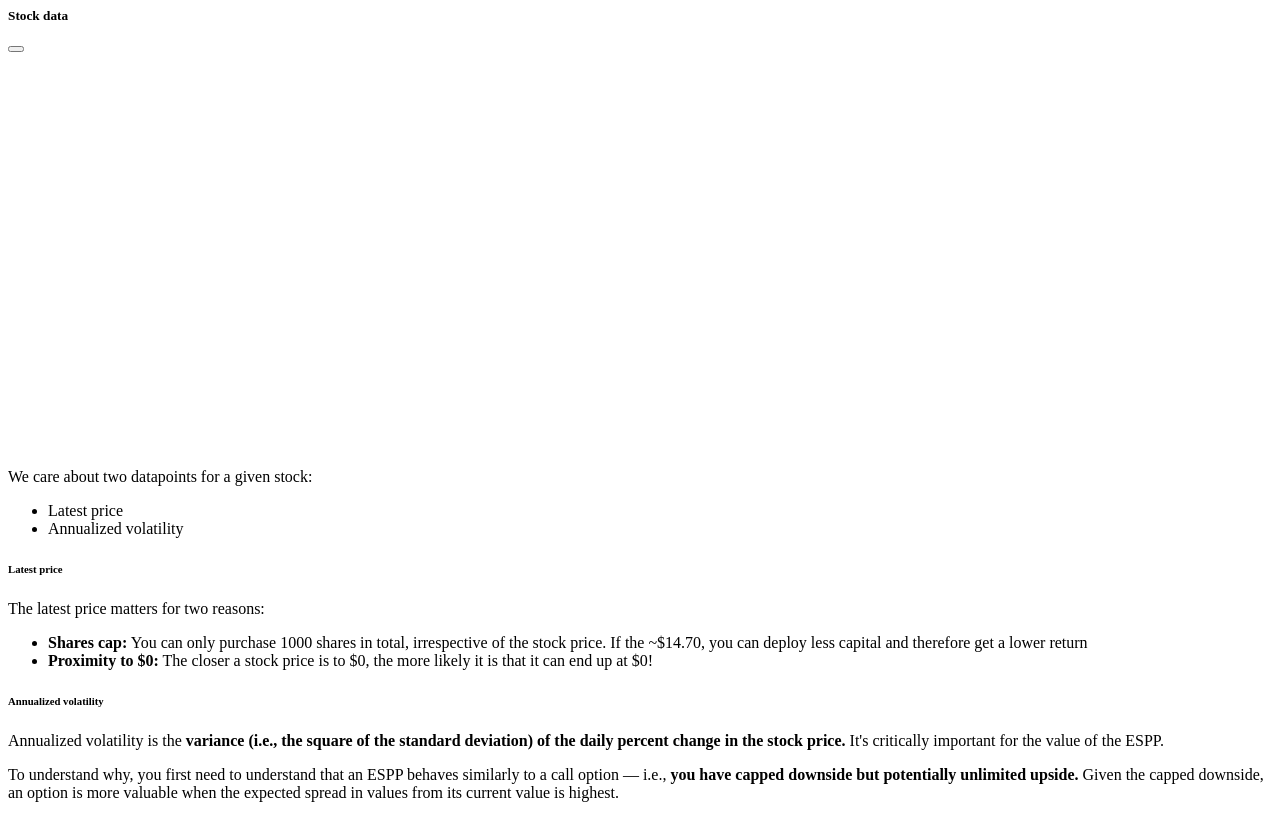
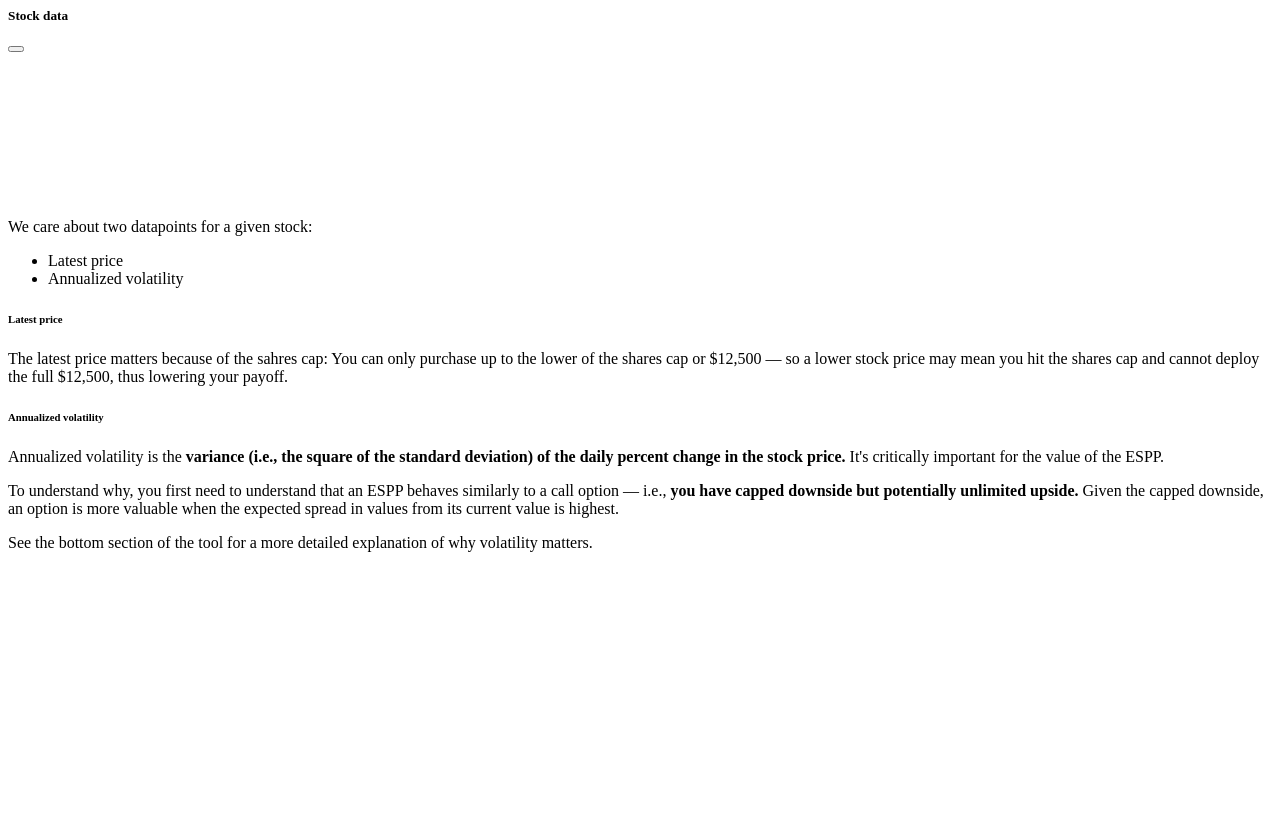
Before and after one commit to edelgm6/espp-payoff, a Django app: template templates/stock-modal.html in a window 1280 px wide. After the commit the page ends 552 px from the top, so only its background shows below. Run offline with Django 3.2, Linux system fonts and the light colour scheme; the template is opened without the code that fills it, so the values that code supplies are empty; a map, chart or similar area stays blank.

Commit message:
Updated modal

```diff
--- a/templates/stock-modal.html
+++ b/templates/stock-modal.html
@@ -8,7 +8,7 @@
       <div class="modal-body">
         <div class="modal-body">
 
-          <div class="row" style="height: 400px">
+          <div class="row">
             <div class="col">
               <canvas id="price-history"></canvas>
             </div>
@@ -20,24 +20,19 @@
           <li>Annualized volatility</li>
         </ul>
         <h6>Latest price</h6>
-        <p>The latest price matters for two reasons:
-          <ul>
-            <li><strong>Shares cap:</strong> You can only purchase 1000 shares in total,
-              irrespective of the stock price. If the ~$14.70, you can deploy less capital and therefore
-              get a lower return
-            </li>
-            <li><strong>Proximity to $0:</strong> The closer a stock price is to $0, the more likely it is that it can end up at $0!</li>
-          </ul>
+        <p>The latest price matters because of the sahres cap: You can only purchase up to the lower of the shares cap or $12,500 —
+              so a lower stock price may mean you hit the shares cap and cannot deploy the full $12,500, thus lowering your payoff.
         </p>
 
         <h6>Annualized volatility</h6>
         <p>Annualized volatility is the <strong>variance (i.e., the square of the standard deviation) of the daily
           percent change in the stock price.</strong> It's critically important for the value of the ESPP.</p>
 
-        <p>To understand why, you first need to understand that an ESPP behaves similarly to a call option — i.e.,
+        <p>To understand why, you first need to understand that an ESPP behaves similarly to a call option — i.e.,
           <strong>you have capped downside but potentially unlimited upside.</strong> Given the capped downside, an option
           is more valuable when the expected spread in values from its current value is highest.
         </p>
+        <p>See the bottom section of the tool for a more detailed explanation of why volatility matters.</p>
       </div>
     </div>
   </div>
--- a/web/static/web/js/PriceHistoryChart.js
+++ b/web/static/web/js/PriceHistoryChart.js
@@ -51,6 +51,7 @@ class PriceHistoryChart extends EsppChart {
                 },
             },
             options: {
+                response: true,
                 plugins: {
                     tooltip: {
                             callbacks: {
--- a/web/static/web/js/get-stock-data.js
+++ b/web/static/web/js/get-stock-data.js
@@ -54,7 +54,7 @@ async function populateStockChart(event) {
     const parentDiv = tickerField.parentNode;
     const targetDiv = parentDiv.querySelector('div');
     tickerField.className = 'form-control is-valid';
-    targetDiv.innerHTML = '<a href="#stockModal" data-bs-toggle="modal">Click here for stock information</a>'
+    targetDiv.innerHTML = '<a href="#stockModal" data-bs-toggle="modal">Click here for stock information (note: not great on mobile!)</a>'
     console.log('called from cache');
   } else {
     var data = await getStockData(tickerField);
```
